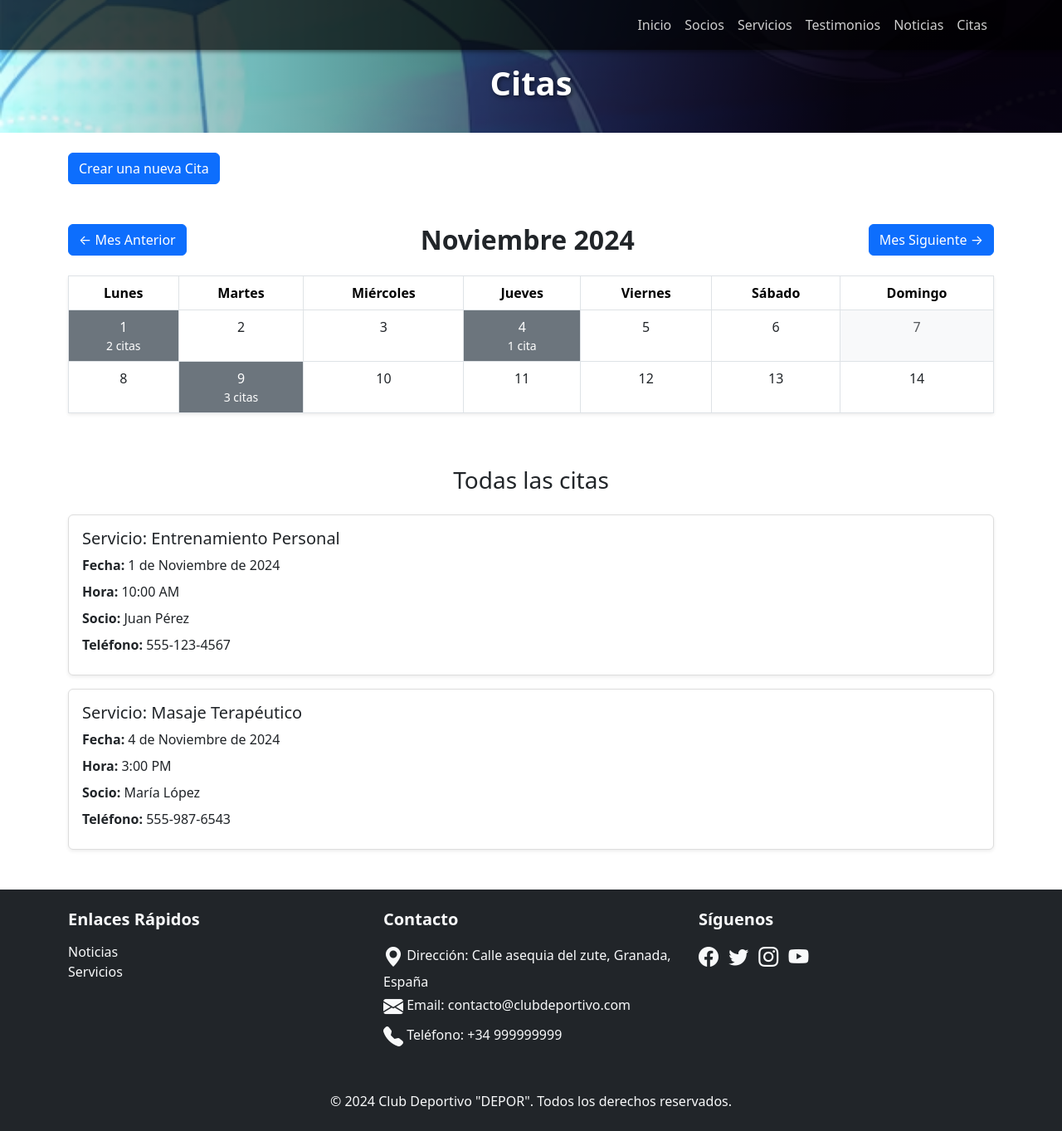
After one commit to OliverMp28/FP-daw-2, a PHP site: page /citas/ in a window 1280 px wide. The commit adds this page. Shown: the whole page at 83% size. Run offline with PHP 8.4, Linux system fonts and the light colour scheme.

Commit message:
estuve acabando servicios, falta las citas

```diff
--- /dev/null
+++ b/proyecto 1º trimestre/proyecto_club_deportivo/citas/index.php
@@ -0,0 +1,189 @@
+<?php
+    require_once "../config/config.php";
+    require_once "../config/funciones.php";
+
+    $conexion = conectar($nombre_host, $nombre_usuario, $password_db, $nombre_db);
+    if (!$conexion) {
+        echo "Error en la conexión";
+        die();
+    }
+
+    // $consulta->close();
+    // $conexion->close();
+
+    //aca llamo a los archivos para las funciones necesarias
+    require_once "../funciones/funcionesServicios.php";
+?>
+
+<!DOCTYPE html>
+<html lang="en">
+<head>
+    <meta charset="UTF-8">
+    <meta name="viewport" content="width=device-width, initial-scale=1.0">
+    <link href="https://cdn.jsdelivr.net/npm/bootstrap@5.3.3/dist/css/bootstrap.min.css" rel="stylesheet" integrity="sha384-QWTKZyjpPEjISv5WaRU9OFeRpok6YctnYmDr5pNlyT2bRjXh0JMhjY6hW+ALEwIH" crossorigin="anonymous">
+    <script src="https://cdn.jsdelivr.net/npm/bootstrap@5.3.3/dist/js/bootstrap.bundle.min.js" integrity="sha384-YvpcrYf0tY3lHB60NNkmXc5s9fDVZLESaAA55NDzOxhy9GkcIdslK1eN7N6jIeHz" crossorigin="anonymous" defer></script>
+    <link href="https://cdn.jsdelivr.net/npm/bootstrap-icons/font/bootstrap-icons.css" rel="stylesheet">
+
+    <link rel="stylesheet" href="../assets/css/otros.css">
+    <title>Citas</title>
+    <style>
+    /* Celdas con citas destacadas */
+    .has-citas {
+        background-color: #6c757d; /* Color secundario de Bootstrap */
+        color: #fff;
+        cursor: pointer;
+    }
+
+    .has-citas:hover {
+        background-color: #5a6268;
+    }
+
+    /* Títulos del calendario */
+    #monthYear {
+        font-weight: bold;
+    }
+
+    /* Tarjetas de citas */
+    .card {
+        border: 1px solid #ddd;
+    }
+
+    .card .card-body {
+        line-height: 1.5;
+    }
+</style>
+
+</head>
+<body>
+    <?php
+        $nivel = 1;
+        $titulo = "Citas";
+        require_once "../requires/cabecera.php"
+    ?>
+
+    <main>
+    <section class="container py-4 seccion_servicios">
+        <a href="agregar.php" class="btn btn-primary mb-4">Crear una nueva Cita</a>
+
+        <div class="contenedor_calendario py-4">
+            <!-- Navegación de meses -->
+            <div class="d-flex justify-content-between align-items-center mb-4">
+                <a href="index.php?mes=10&anio=2024" class="btn btn-primary">← Mes Anterior</a>
+                <h2 class="text-center mb-0" id="monthYear">Noviembre 2024</h2>
+                <a href="index.php?mes=12&anio=2024" class="btn btn-primary">Mes Siguiente →</a>
+            </div>
+
+            <!-- Calendario -->
+            <table class="table table-bordered text-center shadow-sm" id="calendar">
+                <thead class="bg-light">
+                    <tr>
+                        <th>Lunes</th>
+                        <th>Martes</th>
+                        <th>Miércoles</th>
+                        <th>Jueves</th>
+                        <th>Viernes</th>
+                        <th>Sábado</th>
+                        <th>Domingo</th>
+                    </tr>
+                </thead>
+                <tbody>
+                    <!-- Fila de ejemplo (días generados dinámicamente en PHP) -->
+                    <tr>
+                        <td class="bg-secondary text-white has-citas">
+                            <a href="index.php?mes=11&anio=2024&dia=1" class="text-white text-decoration-none">
+                                1
+                                <div class="small text-white">2 citas</div>
+                            </a>
+                        </td>
+                        <td>
+                            <a href="index.php?mes=11&anio=2024&dia=2" class="text-dark text-decoration-none">2</a>
+                        </td>
+                        <td>
+                            <a href="index.php?mes=11&anio=2024&dia=3" class="text-dark text-decoration-none">3</a>
+                        </td>
+                        <td class="bg-secondary text-white has-citas">
+                            <a href="index.php?mes=11&anio=2024&dia=4" class="text-white text-decoration-none">
+                                4
+                                <div class="small text-white">1 cita</div>
+                            </a>
+                        </td>
+                        <td>
+                            <a href="index.php?mes=11&anio=2024&dia=5" class="text-dark text-decoration-none">5</a>
+                        </td>
+                        <td>
+                            <a href="index.php?mes=11&anio=2024&dia=6" class="text-dark text-decoration-none">6</a>
+                        </td>
+                        <td class="bg-light text-muted">7</td>
+                    </tr>
+                    <tr>
+                        <td>
+                            <a href="index.php?mes=11&anio=2024&dia=8" class="text-dark text-decoration-none">8</a>
+                        </td>
+                        <td class="bg-secondary text-white has-citas">
+                            <a href="index.php?mes=11&anio=2024&dia=9" class="text-white text-decoration-none">
+                                9
+                                <div class="small text-white">3 citas</div>
+                            </a>
+                        </td>
+                        <td>
+                            <a href="index.php?mes=11&anio=2024&dia=10" class="text-dark text-decoration-none">10</a>
+                        </td>
+                        <td>
+                            <a href="index.php?mes=11&anio=2024&dia=11" class="text-dark text-decoration-none">11</a>
+                        </td>
+                        <td>
+                            <a href="index.php?mes=11&anio=2024&dia=12" class="text-dark text-decoration-none">12</a>
+                        </td>
+                        <td>
+                            <a href="index.php?mes=11&anio=2024&dia=13" class="text-dark text-decoration-none">13</a>
+                        </td>
+                        <td>
+                            <a href="index.php?mes=11&anio=2024&dia=14" class="text-dark text-decoration-none">14</a>
+                        </td>
+                    </tr>
+                    <!-- Más filas dinámicas -->
+                </tbody>
+            </table>
+        </div>
+
+        <div class="contenedor_lista_citas py-4">
+            <h3 class="text-center mb-4">Todas las citas</h3>
+            <div class="row row-cols-1 g-3">
+                <!-- Tarjeta de cita 1 -->
+                <div class="col">
+                    <div class="card shadow-sm">
+                        <div class="card-body">
+                            <h5 class="card-title">Servicio: Entrenamiento Personal</h5>
+                            <p class="mb-2"><strong>Fecha:</strong> 1 de Noviembre de 2024</p>
+                            <p class="mb-2"><strong>Hora:</strong> 10:00 AM</p>
+                            <p class="mb-2"><strong>Socio:</strong> Juan Pérez</p>
+                            <p class="mb-2"><strong>Teléfono:</strong> 555-123-4567</p>
+                        </div>
+                    </div>
+                </div>
+                <!-- Tarjeta de cita 2 -->
+                <div class="col">
+                    <div class="card shadow-sm">
+                        <div class="card-body">
+                            <h5 class="card-title">Servicio: Masaje Terapéutico</h5>
+                            <p class="mb-2"><strong>Fecha:</strong> 4 de Noviembre de 2024</p>
+                            <p class="mb-2"><strong>Hora:</strong> 3:00 PM</p>
+                            <p class="mb-2"><strong>Socio:</strong> María López</p>
+                            <p class="mb-2"><strong>Teléfono:</strong> 555-987-6543</p>
+                        </div>
+                    </div>
+                </div>
+                <!-- Más tarjetas -->
+            </div>
+        </div>
+
+    </section>
+
+
+    </main>
+
+    <?php
+        include('../requires/footer.php');
+    ?>
+</body>
+</html>
--- a/proyecto 1º trimestre/proyecto_club_deportivo/funciones/funcionesServicios.php
+++ b/proyecto 1º trimestre/proyecto_club_deportivo/funciones/funcionesServicios.php
@@ -70,4 +70,85 @@
         return $socios;
     }
 
+
+    /**
+     * Esta funcion devuelve un servicio por su id
+     * @param $conexion: la conexion a la base de datos
+     * @param $id ide sel servicio a buscar
+     */
+    function getServicioPorId($conexion, $id) {
+        $sentencia = "SELECT id, descripcion, duracion, precio
+                      FROM servicio
+                      WHERE id = ?";
+
+        $consulta = $conexion->prepare($sentencia);
+        $consulta->bind_param('i', $id);
+
+        if ($consulta->execute() === false) {
+            die("Error en la ejecución de la consulta: " . $consulta->error);
+        }
+
+        $id = $descripcion = $duracion = $precio = null;
+        $consulta->bind_result($id, $descripcion, $duracion, $precio);
+
+        $servicio = null;
+        if ($consulta->fetch()) {
+            $servicio = array(
+                'id' => $id,
+                'descripcion' => $descripcion,
+                'duracion' => $duracion,
+                'precio' => $precio
+            );
+        }
+
+        return $servicio;
+    }
+
+
+    /**
+     * Esta funcion crea un nuevo servici
+     * @param $conexion: la conexion a la base de datos
+     * @param $... Los demas datos a insertar
+     */
+    function crearServicio($conexion, $descripcion, $duracion, $precio) {
+        $sentencia = "INSERT INTO servicio (descripcion, duracion, precio) VALUES (?, ?, ?)";
+
+        $consulta = $conexion->prepare($sentencia);
+
+        if (!$consulta) {
+            die("Error al preparar la consulta: " . $conexion->error);
+        }
+
+        $consulta->bind_param('sid', $descripcion, $duracion, $precio);
+
+        if ($consulta->execute()) {
+            return true;
+        } else {
+            return false;
+        }
+    }
+
+
+    /**
+     * Esta funcion modifica un  servicio por su id
+     * @param $conexion: la conexion a la base de datos
+     * @param $id id del servicio a modificar
+     * @param $... datos para insertar en el servicio a modiciar
+     */
+    function modificarServicioPorId($conexion, $id, $descripcion, $duracion, $precio) {
+        $sentencia = "UPDATE servicio
+                      SET descripcion = ?, duracion = ?, precio = ?
+                      WHERE id = ?";
+
+        $consulta = $conexion->prepare($sentencia);
+        $consulta->bind_param('sidi', $descripcion, $duracion, $precio, $id);
+
+        if ($consulta->execute()) {
+            return true;
+        } else {
+            return false;
+        }
+    }
+
+
 ?>
--- a/proyecto 1º trimestre/proyecto_club_deportivo/socios/perfil.php
+++ b/proyecto 1º trimestre/proyecto_club_deportivo/socios/perfil.php
@@ -57,7 +57,7 @@
                 <div class="perfil shadow p-4 rounded bg-white mx-auto" style="max-width: 700px;">
                     <form id="formularioSocio" action="procesar.php" method="post" enctype="multipart/form-data">
 
-                    <!--ID del socio oculto) -->
+                    <!--id del socio oculto) -->
                     <input type="hidden" name="idSocio" value="' . $socio['id'] . '">
 
                     <!-- Foto-->
--- a/proyecto 1º trimestre/proyecto_club_deportivo/socios/procesar.php
+++ b/proyecto 1º trimestre/proyecto_club_deportivo/socios/procesar.php
@@ -97,7 +97,7 @@
             header("refresh:4;url=index.php");
         }
 
-        echo "<p>Redirigiendo a la página principal en 4 segundos...</p>";
+        echo "<p>Redirigiendo a la pagina principal en 4 segundos...</p>";
         header("refresh:4;url=index.php");
         ?>
     </main>
```
Also changed, not shown: proyecto 1º trimestre/proyecto_club_deportivo/servicios/agregar.php (+4 -4 lines), proyecto 1º trimestre/proyecto_club_deportivo/servicios/editar.php (added, +120 -0 lines), proyecto 1º trimestre/proyecto_club_deportivo/servicios/index.php (+4 -6 lines), proyecto 1º trimestre/proyecto_club_deportivo/servicios/procesar.php (added, +87 -0 lines), proyecto 1º trimestre/proyecto_club_deportivo/README.txt (added).
